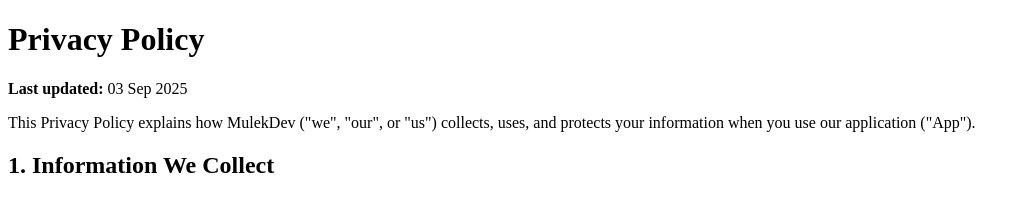
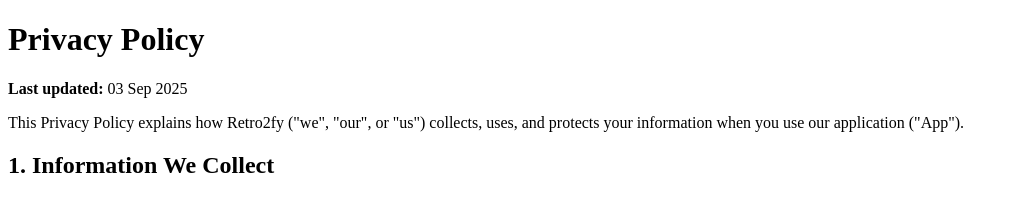
Before and after one commit to yukkitama/yukkitama.github.io, a plain HTML site: page p/privacy-policy.html in a window 1280 px wide. Shown: the top 199 px of the page, without its empty margins (0-1030 px from the left). Drawn offline with Linux system fonts and the light colour scheme.

Commit message:
Update privacy-policy.html

```diff
--- a/p/privacy-policy.html
+++ b/p/privacy-policy.html
@@ -8,7 +8,7 @@
     <h1>Privacy Policy</h1>
     <p><strong>Last updated:</strong> 03 Sep 2025</p>
 
-    <p>This Privacy Policy explains how MulekDev ("we", "our", or "us") collects, uses, and protects your information when you use our application ("App").</p>
+    <p>This Privacy Policy explains how Retro2fy ("we", "our", or "us") collects, uses, and protects your information when you use our application ("App").</p>
 
     <h2>1. Information We Collect</h2>
     <ul>
```
